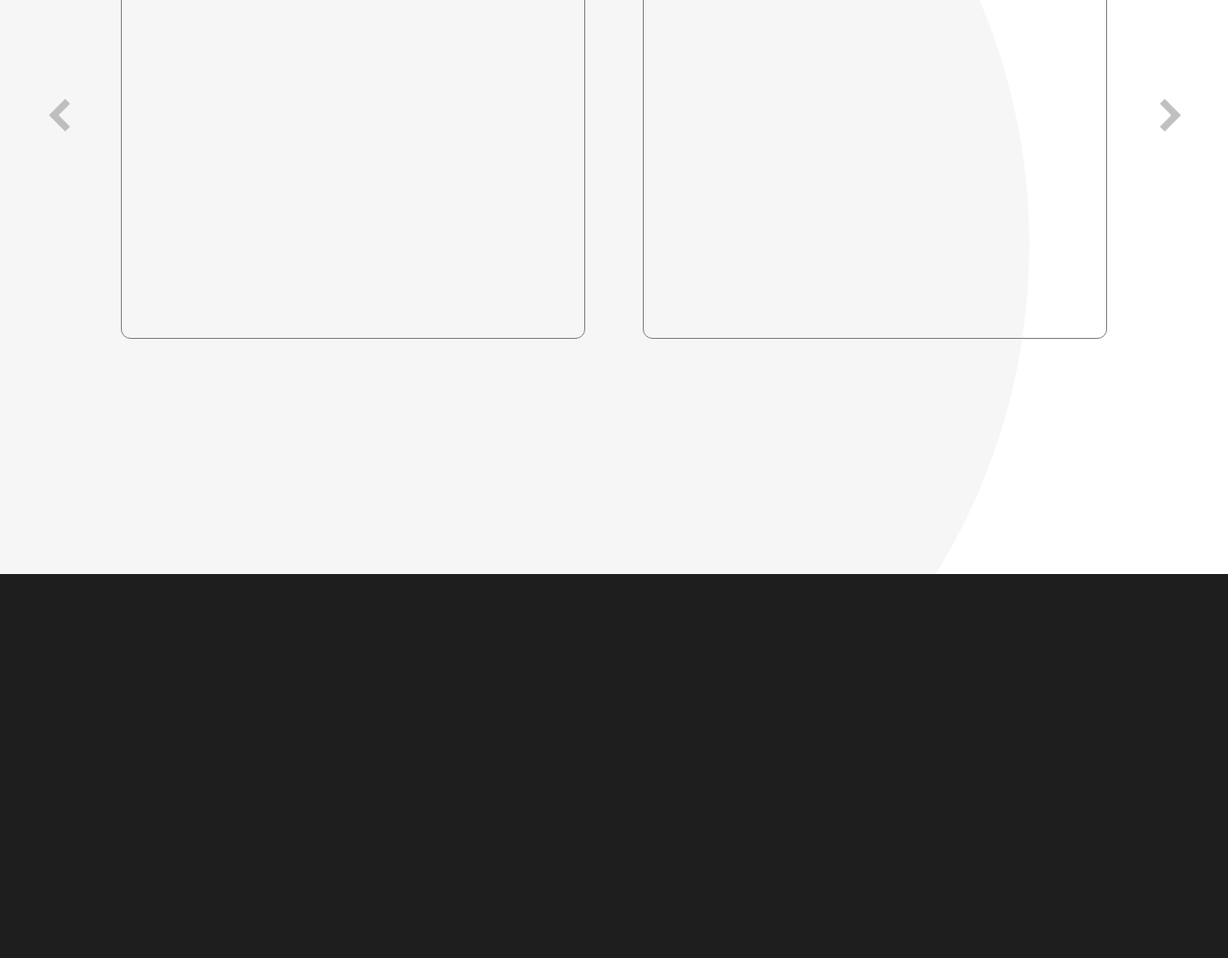
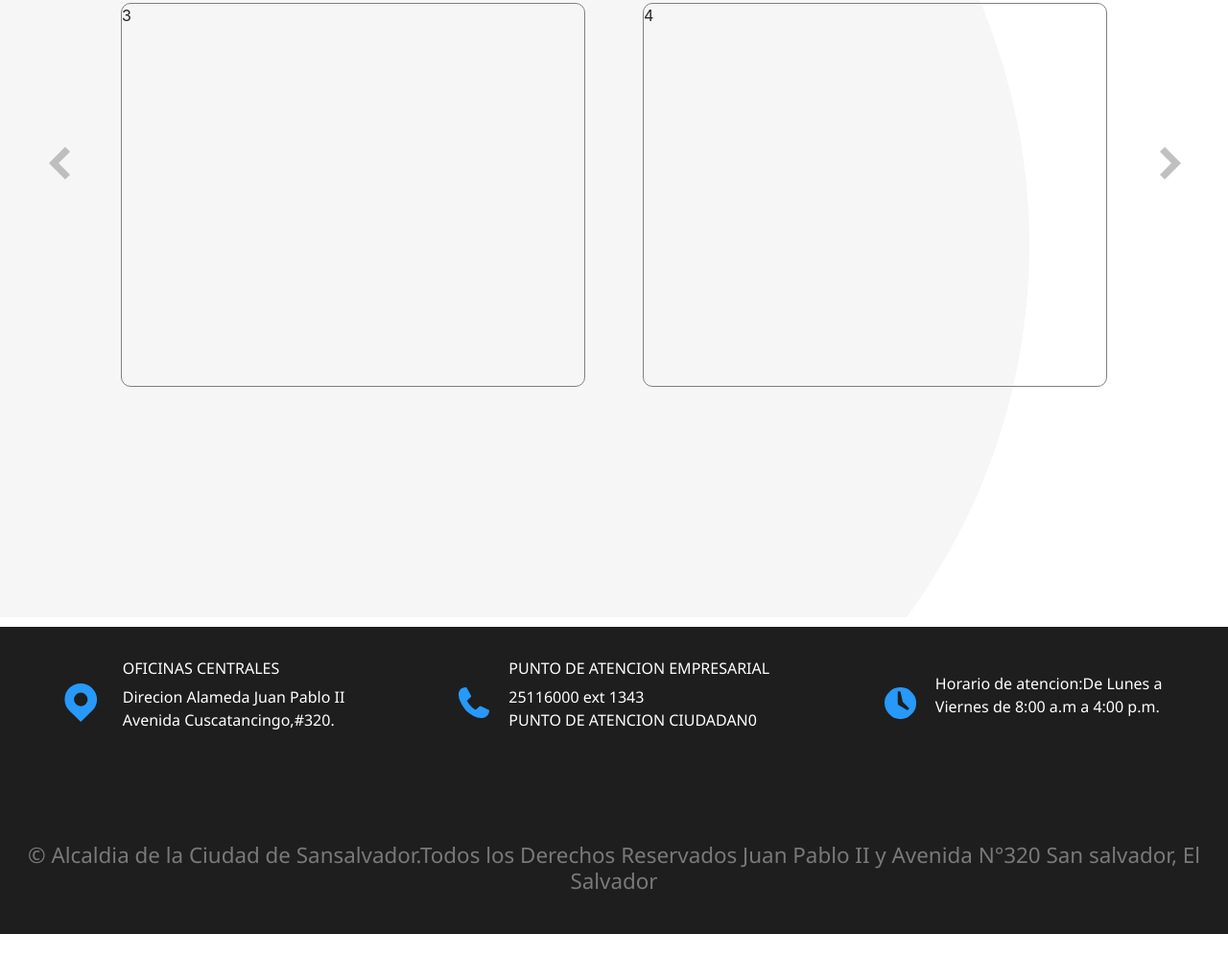
Before and after one commit to mariok1345/try-cadevjo, a plain HTML site: page index.html in a window 1280 px wide. Shown: the part 3893-4891 px from the top of the page at 96% size. After the commit the page ends 4866 px from the top, so only its background shows below. Drawn offline with nearby package versions, Linux system fonts and the light colour scheme; a web font is replaced by a local one.

Commit message:
6 commit terminando footer

```diff
--- a/css/style.css
+++ b/css/style.css
@@ -96,6 +96,20 @@ ul li:last-child>a {
   font-family: 'Noto Sans', sans-serif;
   text-align: center;
 }
+/* FONT-FOOTER */
+.font-footer{
+  color: white;
+  font-size: 1.0rem;
+  font-family: 'Noto Sans', sans-serif;
+  margin-left: 20px;
+}
+.font-footer-reservados{
+  color:#797979;
+  font-size: 1.4rem;
+  font-family: 'Noto Sans', sans-serif;
+  margin-top: 50px;
+  text-align: center;
+}
 
 /* SECTION-1 */
 /* PRIMER CARUSEL */
@@ -111,12 +125,14 @@ ul li:last-child>a {
   /* height:50vh; */
   width: 50%;
 }
+
 .carousel-2 {
   border: 1px solid gray;
   border-radius: 10px;
-  height:50vh;
+  height: 50vh;
   width: 50%;
 }
+
 /* IMAGEN DE CAROUSEL Y BOTON */
 .firts {
   position: relative;
@@ -251,22 +267,38 @@ ul li:last-child>a {
   z-index: 2;
   bottom: 250px;
 }
+
 .carousel-contenedor-2 {
   display: block;
   margin: auto;
   width: 85%;
-  position:relative;
+  position: relative;
   z-index: 4;
-  top:350px;
+  top: 400px;
+
 }
 
 /* FOOTER */
 .footer {
   background-color: #1e1e1e;
-  height: 50vh;
+  height: 40vh;
   position: relative;
-  z-index:3;
-  top:595px;
+  z-index: 3;
+  top: 650px;
+  display: flex;
+  align-items:center;
+
+}
+.footer-1{
+  margin-bottom:50px;
+}
+.item-footer{
+  display: flex;
+  color: white;
+  /* border: 1px solid white; */
+  justify-content: center;
+  align-items: center;
+
 }
 
 /* >>>>>>>>>>>>>>>>>>>>>>>>>>>>>>>>>>>>>>>>>>>>>>>>>>>>>>>>>>>>>>>>>>>>>>>>>>>>>>>>>>>>>>>>>>>>>>>> */
--- a/index.html
+++ b/index.html
@@ -292,10 +292,52 @@
       <div class="carousel-2">3</div>
       <div class="carousel-2">4</div>
     </div>
-    <footer class="footer ">
+    <footer class="footer">
+        <div class="container-fluid ">
+            <div class="row footer-1">
+              <div class="container-fluid">
 
+                <div class="row">
+                  <div class="col-4 item-footer">
+                    <div><img src="img/Places.svg" alt=""></div>
+                    <div>
+                      <h2 class="font-footer">OFICINAS CENTRALES</h2>
+                        <p class="font-footer">Direcion Alameda Juan Pablo II <br>Avenida Cuscatancingo,#320.</p>
+                    </div>
+                    </div>
+
+                      <div class="col-4  item-footer">
+                        <div><img src="img/Phone.svg" alt=""></div>
+                        <div>
+                          <h2 class="font-footer">PUNTO DE ATENCION EMPRESARIAL</h2>
+                            <p class="font-footer">25116000 ext 1343 <br>PUNTO DE ATENCION CIUDADAN0</p>
+                        </div>
+                      </div>
+
+                    <div class="col-4  item-footer">
+                      <div><img src="img/Time.svg" alt=""></div>
+                      <div>
+
+                          <p class="font-footer">Horario de atencion:De Lunes a  <br>Viernes de 8:00 a.m a 4:00 p.m.</p>
+                      </div>
+                    </div>
+                </div>
+
+                </div>
+
+              </div>
+              <div class="row">
+
+                      <div class="col">
+                        <h2 class="font-footer-reservados">© Alcaldia de la Ciudad de Sansalvador.Todos los Derechos Reservados Juan Pablo II y Avenida N°320 San salvador, El Salvador </h2>
+                      </div>
+
+              </div>
+            </div>
           </footer>
         </div>
+
+
 
   <!-- CAROUSEL SLICK JS -->
   <script type="text/javascript" src="js/jquery.min.js"></script>
```
Also changed, not shown: img/Phone.svg (added), img/Places.svg (added), img/Time.svg (added). Lines whose indentation alone changed are shown as unchanged.
